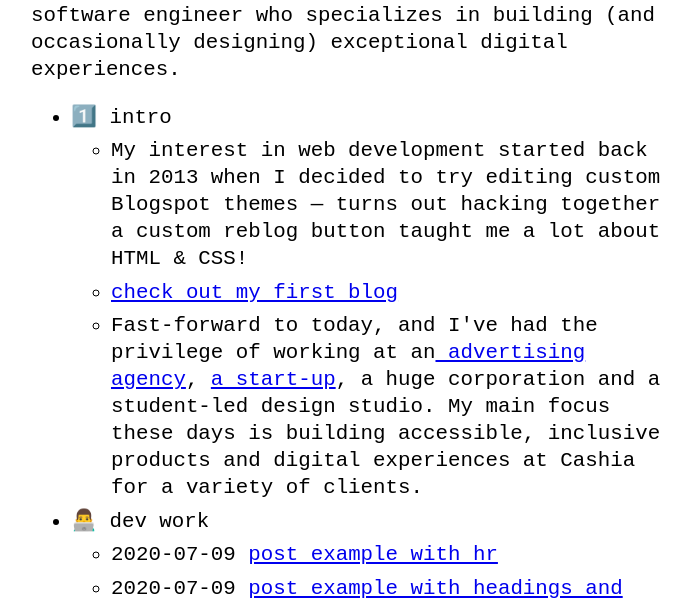
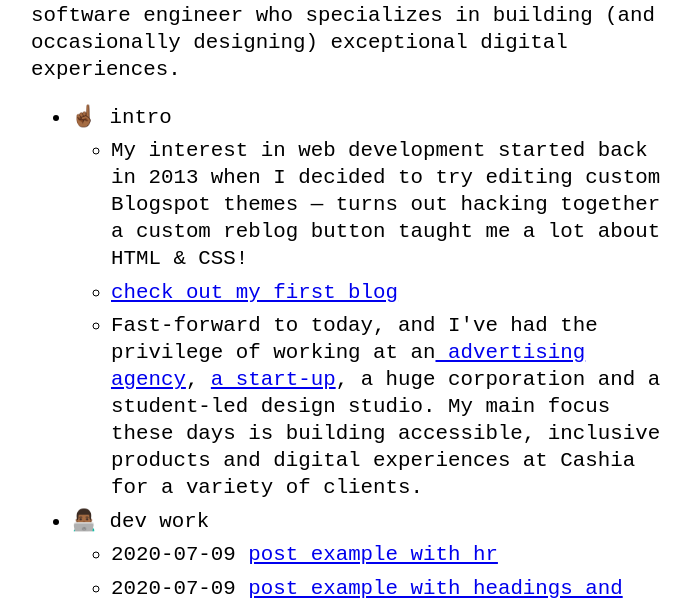
Before and after one commit to riggraz/no-style-please, a Jekyll site: the page built from index.md, in a window 1280 px wide. Shown: the part 199-805 px from the top of the page, without its empty margins (289-980 px from the left). Built offline with Jekyll 4.4.1, drawn with Linux system fonts in a browser that asks for light colours.

Commit message:
Add emojis

```diff
--- a/_data/menu.yml
+++ b/_data/menu.yml
@@ -2,14 +2,14 @@
 # https://github.com/riggraz/no-style-please#customize-the-menu
 
 entries:
-  - title: 1️⃣ intro
+  - title: ☝🏾 intro
     entries:
       - title: My interest in web development started back in 2013 when I decided to try editing custom Blogspot themes — turns out hacking together a custom reblog button taught me a lot about HTML & CSS!
       - title: check out my first blog
         url: https://tamingyourtech.blogspot.com/
       - title: "Fast-forward to today, and I've had the privilege of working at an<a href='#'> advertising agency</a>, <a href='#'>a start-up</a>, a huge corporation and a student-led design studio. My main focus these days is building accessible, inclusive products and digital experiences at Cashia for a variety of clients."
 
-  - title: 👨‍💻 dev work
+  - title: 👨🏾‍💻 dev work
     post_list:
       limit: 5
       show_more: true
```
